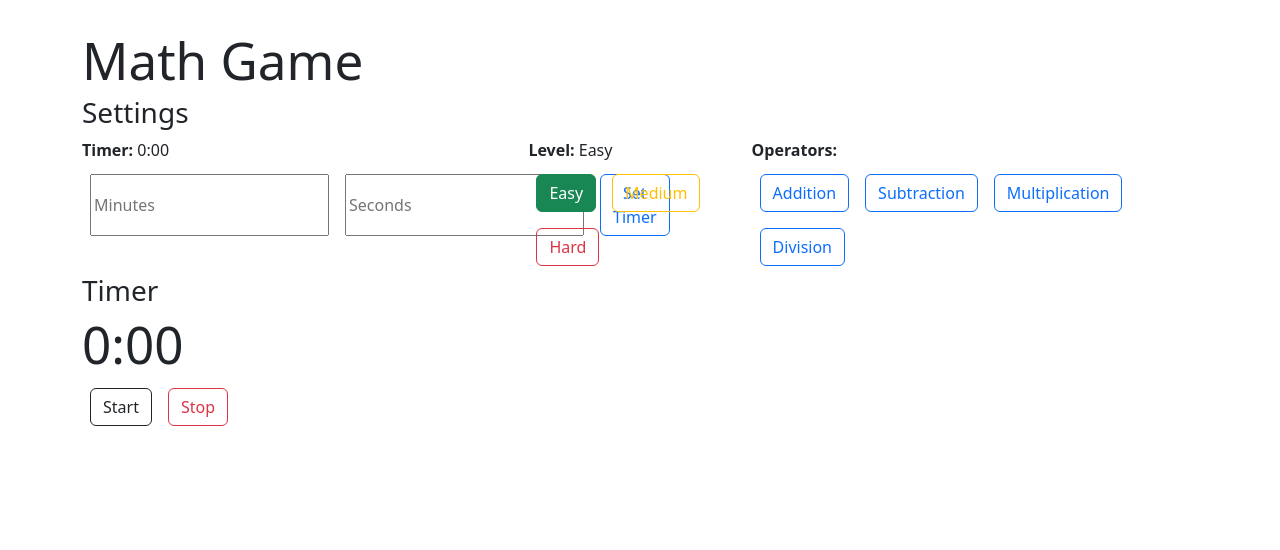
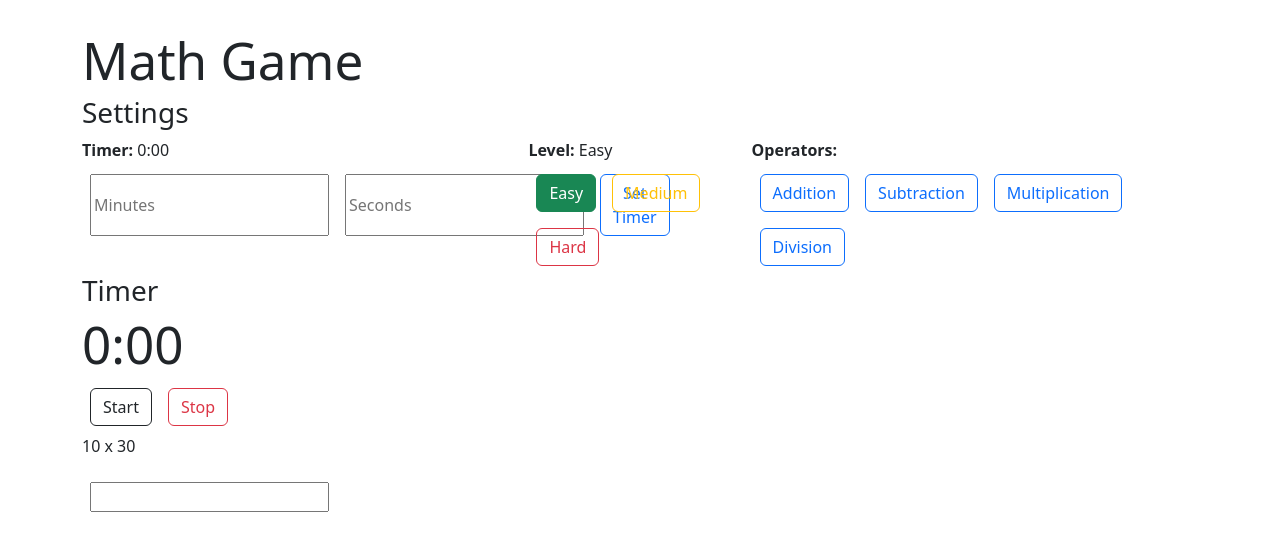
Before and after one commit to BriGuy520/math-game, a React (Vite) app: page / in a window 1280 px wide. Shown: the top 550 px of the page. Built offline with nearby package versions, Linux system fonts and the light colour scheme.

Commit message:
have some functionality for the actual game feature set up

```diff
--- a/src/App.tsx
+++ b/src/App.tsx
@@ -15,6 +15,8 @@ function App() {
 
   const [startTimer, setStartTimer] = React.useState<boolean>(false);
   const [timeLeft, setTimeLeft] = React.useState<number>(0);
+
+  const [guess, setGuess] = React.useState<string>("");
 
 
   const handleSetSeconds = (event: React.ChangeEvent<HTMLInputElement>) => {
@@ -90,6 +92,15 @@ function App() {
   }, [startTimer]);
 
 
+  /* Game */
+
+  const handleGuess = (e: React.ChangeEvent<HTMLInputElement>) => {
+    e.preventDefault();
+
+    setGuess(e.target.value);
+  }
+
+
   return (
     <>
     <div className="container">
@@ -107,7 +118,7 @@ function App() {
           />
       </div>
       <div className="game-container">
-        <Game timeLeft={timeLeft} startGame={startGame} stopGame={stopGame} />
+        <Game timeLeft={timeLeft} startGame={startGame} stopGame={stopGame} guess={guess} handleGuess={handleGuess} />
       </div>
     </div>
     </>
--- /dev/null
+++ b/src/components/Board.tsx
@@ -0,0 +1,21 @@
+import React from 'react';
+
+import Input from './Input';
+
+export type BoardProps = {
+  handleGuess: React.ChangeEventHandler<HTMLInputElement>,
+  guess: string,
+}
+
+const Board = ({guess, handleGuess}: BoardProps) => {
+
+  return (
+    <div className="board-container">
+      <p>10 x 30</p>
+      <Input handleChange={handleGuess} inputValue={guess} />
+    </div>
+  );
+
+}
+
+export default Board;
--- a/src/components/Game.tsx
+++ b/src/components/Game.tsx
@@ -1,22 +1,17 @@
 import React from 'react';
 
-import Timer from './Timer';
-import Button from './Button';
+import Timer, { TimerProps } from './Timer';
 
-type GameProps = {
-  timeLeft: number,
-  startGame: React.MouseEventHandler<HTMLButtonElement>,
-  stopGame: React.MouseEventHandler<HTMLButtonElement>,
-}
+import Board, { BoardProps } from './Board';
 
-const Game = ({timeLeft, stopGame, startGame}: GameProps) => {
+type GameProps = TimerProps & BoardProps;
+
+const Game = ({timeLeft, guess, stopGame, startGame, handleGuess}: GameProps) => {
 
   return (
     <>
-      <Timer timer={timeLeft} />
-      <Button btnClasses={"btn-outline-dark"} handleClick={startGame}>Start</Button>
-      <Button btnClasses={"btn-outline-danger"} handleClick={stopGame}>Stop</Button>
-
+      <Timer timeLeft={timeLeft} startGame={startGame} stopGame={stopGame} />
+      <Board handleGuess={handleGuess} guess={guess} />
     </>
   )
 }
--- a/src/components/Input.tsx
+++ b/src/components/Input.tsx
@@ -2,15 +2,16 @@ import React from 'react';
 
 type InputProps = {
     handleChange: React.ChangeEventHandler<HTMLInputElement>,
-    inputValue: string
+    inputPlaceholder?: string,
+    inputValue?: string,
 }
 
 
-const Input = ({handleChange, inputValue}: InputProps) => {
+const Input = ({handleChange, inputPlaceholder, inputValue}: InputProps) => {
 
     return (
         <>
-            <input onChange={handleChange} placeholder={inputValue} className="input m-2 w-40" />
+            <input onChange={handleChange} placeholder={inputPlaceholder} value={inputValue} className="input m-2 w-40" />
         </>
     )
 }
--- a/src/components/SettingsBar.tsx
+++ b/src/components/SettingsBar.tsx
@@ -43,8 +43,8 @@ const SettingsBar = ({operators, level, timer, handleLevelClick, handleSetSecond
                     <div className="timer-settings">
                         <p><strong>Timer: </strong>{formatTimer()}</p>
                         <div className="timer-fields">
-                            <Input handleChange={handleSetMinutes} inputValue={"Minutes"} />
-                            <Input handleChange={handleSetSeconds} inputValue={"Seconds"} />
+                            <Input handleChange={handleSetMinutes} inputPlaceholder={"Minutes"} />
+                            <Input handleChange={handleSetSeconds} inputPlaceholder={"Seconds"} />
                             <Button btnClasses={"btn-outline-primary"} handleClick={handleSetTimer}>Set Timer</Button>
                         </div>
                     </div>
--- a/src/components/Timer.tsx
+++ b/src/components/Timer.tsx
@@ -1,14 +1,18 @@
 import React from 'react';
 
-type TimerProps = {
-    timer: number,
-}
+import Button from './Button';
 
-const Timer = ({timer}: TimerProps) => {
+export type TimerProps = {
+    timeLeft: number,
+    startGame: React.MouseEventHandler<HTMLButtonElement>,
+    stopGame: React.MouseEventHandler<HTMLButtonElement>,
+  }
+
+const Timer = ({timeLeft, startGame, stopGame}: TimerProps) => {
 
     const formatTimer = (): string => {
 
-        let timerLeft: number =  timer;
+        let timerLeft: number =  timeLeft;
         let minutes: number|number = 0;
         let seconds: string|number = 0;
 
@@ -33,6 +37,8 @@ const Timer = ({timer}: TimerProps) => {
             <h3>Timer</h3>
             <div>
                 <h1>{formatTimer()}</h1>
+                <Button btnClasses={"btn-outline-dark"} handleClick={startGame}>Start</Button>
+                <Button btnClasses={"btn-outline-danger"} handleClick={stopGame}>Stop</Button>
             </div>
         </>
     )
```
